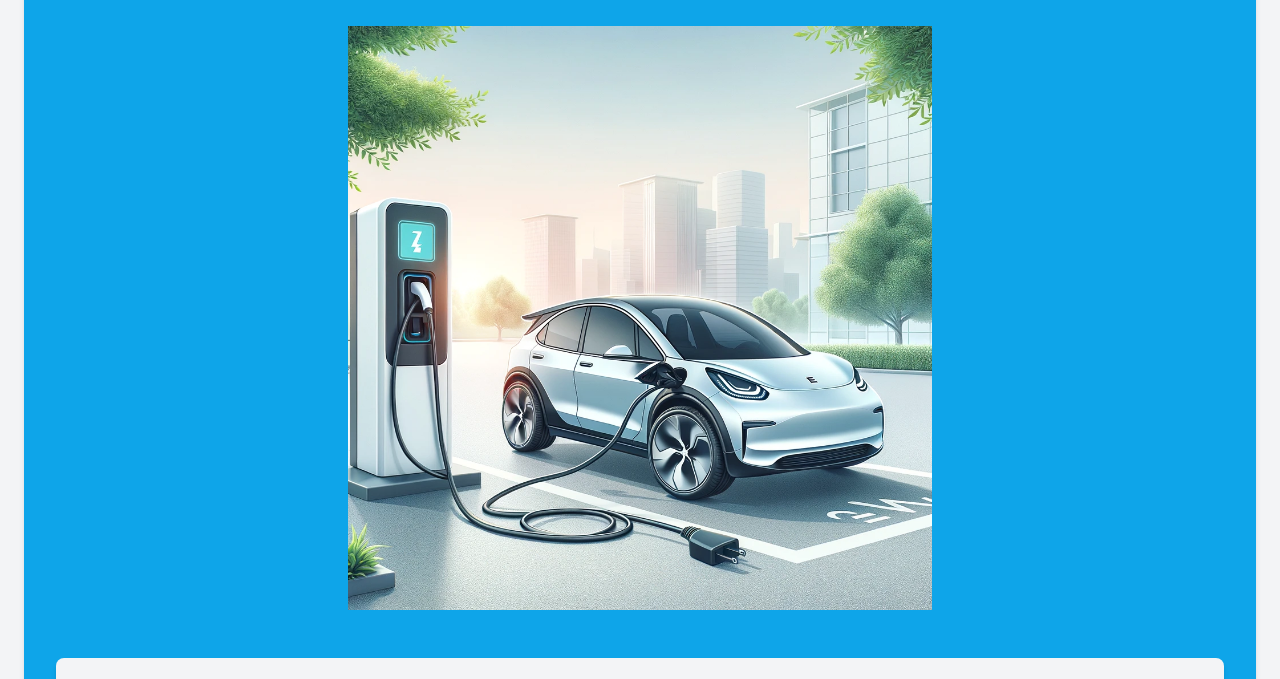
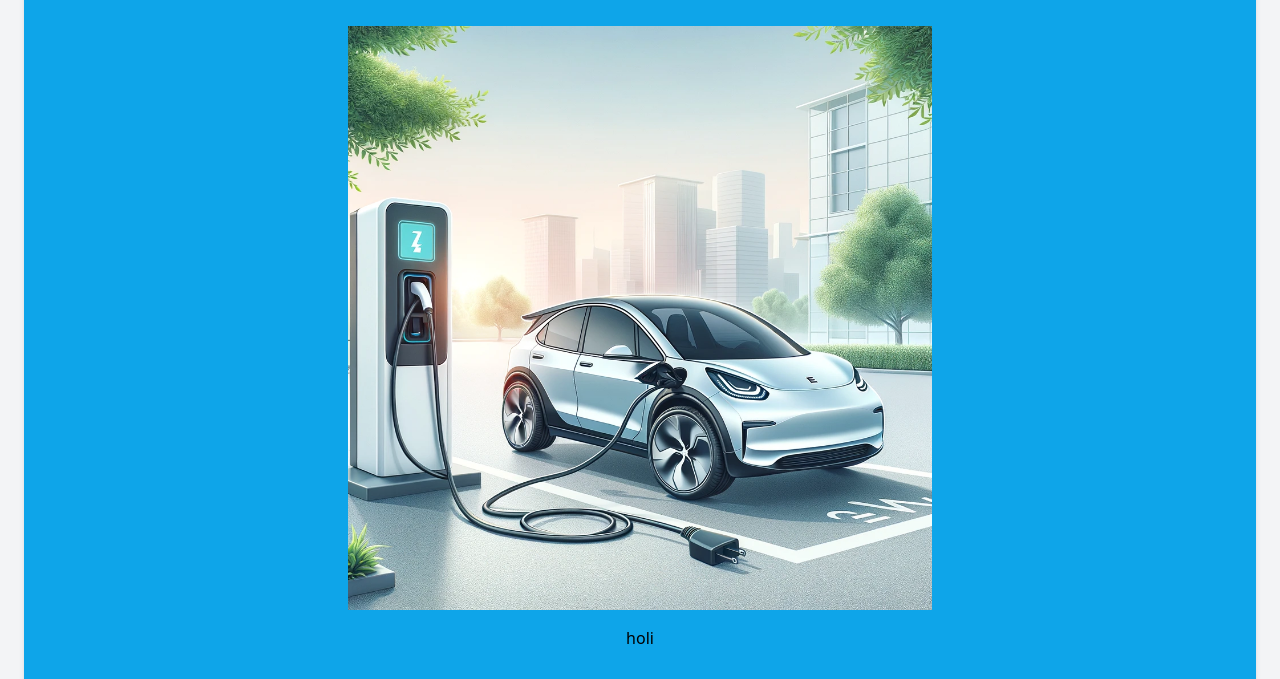
Before and after one commit to Power-By-API/startes-web, an Astro site: page /cargadorve in a window 1280 px wide. Shown: the part 102-781 px from the top of the page. Built offline with nearby package versions, Linux system fonts and the light colour scheme; Astro itself is replaced by a stand-in of ours.

Commit message:
Configurando entorno

```diff
--- a/src/pages/cargadorve.astro
+++ b/src/pages/cargadorve.astro
@@ -28,6 +28,7 @@ import '../styles/global.css';
             class="w-full h-auto"
           />
         </div>
+        <div class="flex flex-row justify-center"> holi</div>
       </div>
       <div class="bg-gray-100 p-6 rounded-lg shadow-md mb-8">
         <div class="text-center">
```
